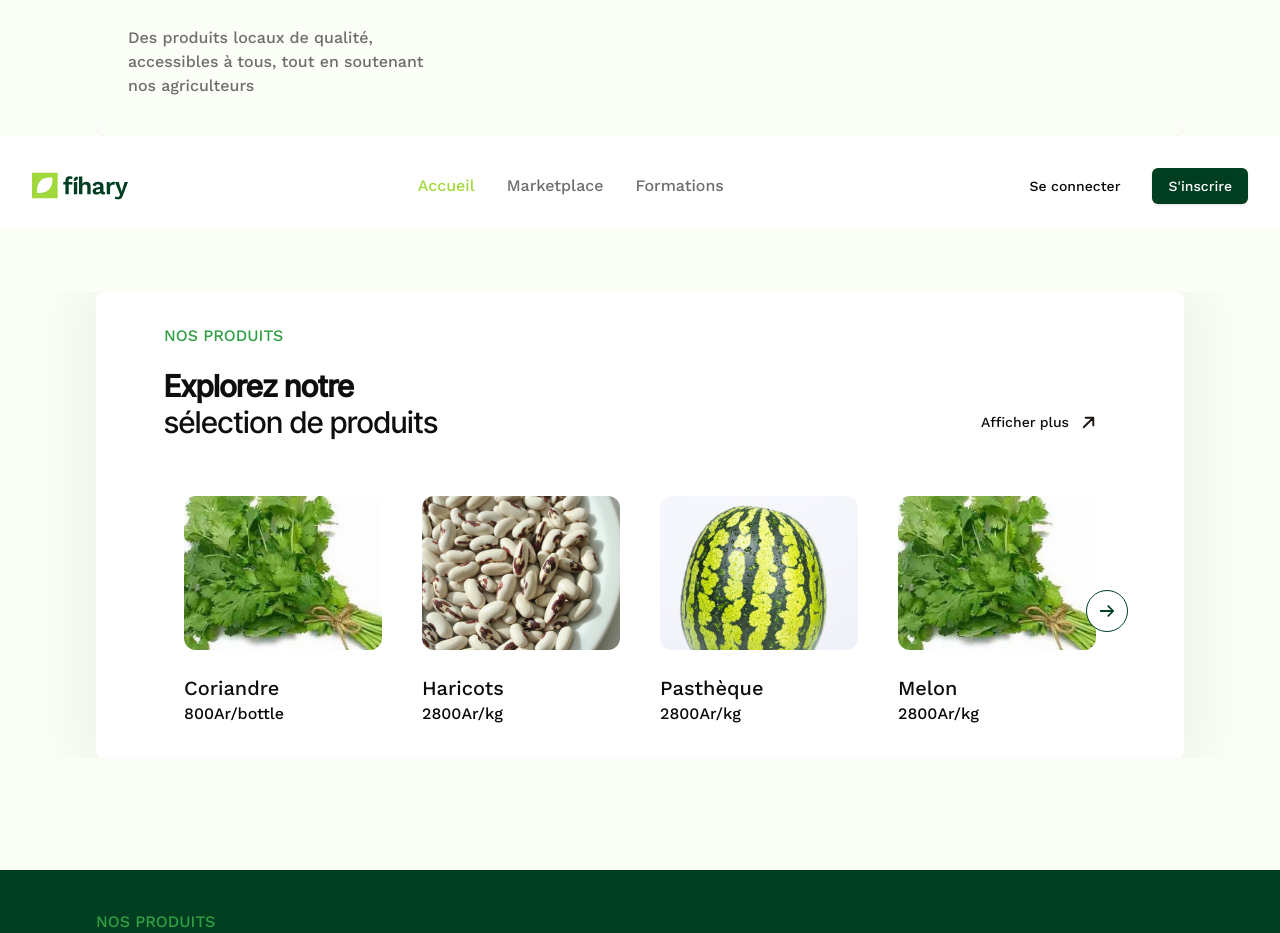
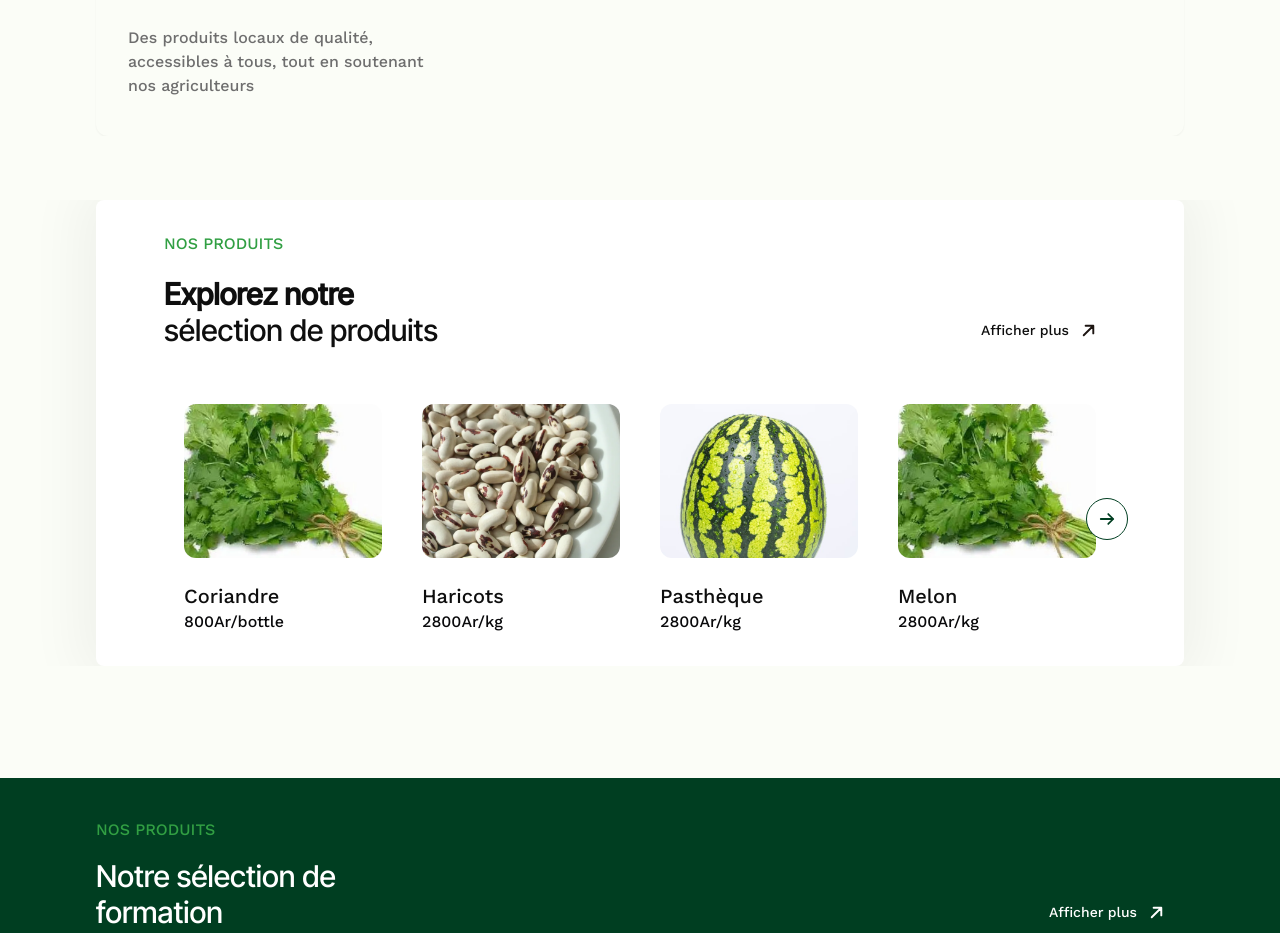
Before and after one commit to DMikaia/fihary-front, a Next.js app: page / in a window 1280 px wide. Shown: the part 1160-2093 px from the top of the page. Built offline with nearby package versions, Linux system fonts and the light colour scheme.

Commit message:
fix: fix landing some conflicts

```diff
--- a/src/app/page.tsx
+++ b/src/app/page.tsx
@@ -14,7 +14,6 @@ export default function Home() {
       <LandingNav />
       <Hero />
       <About />
-      <LandingNav />
       <Products />
       <Formations />
       <FAQ />
```
